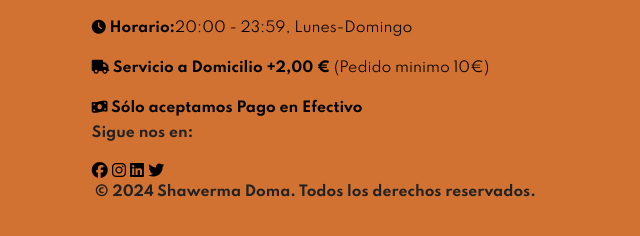
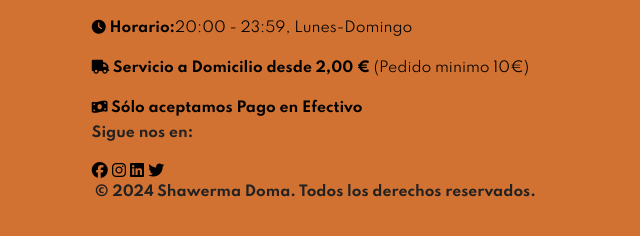
Before and after one commit to ShwermaDoma/web-site, a plain HTML site: page index.html in a window 1280 px wide. Shown: the part 6567-6803 px from the top of the page, 298-938 px from the left. Drawn offline with Linux system fonts and the light colour scheme.

Commit message:
Add files via upload

```diff
--- a/index.html
+++ b/index.html
@@ -430,7 +430,7 @@
         </p>
         <p>
           <i class="fa-solid fa-truck"></i>
-          <strong>Servicio a Domicilio +2,00 € </strong>(Pedido minimo 10€)
+          <strong>Servicio a Domicilio desde 2,00 € </strong>(Pedido minimo 10€)
         </p>
         <p>
           <i class="fa-solid fa-money-bill-wave"></i>
```
